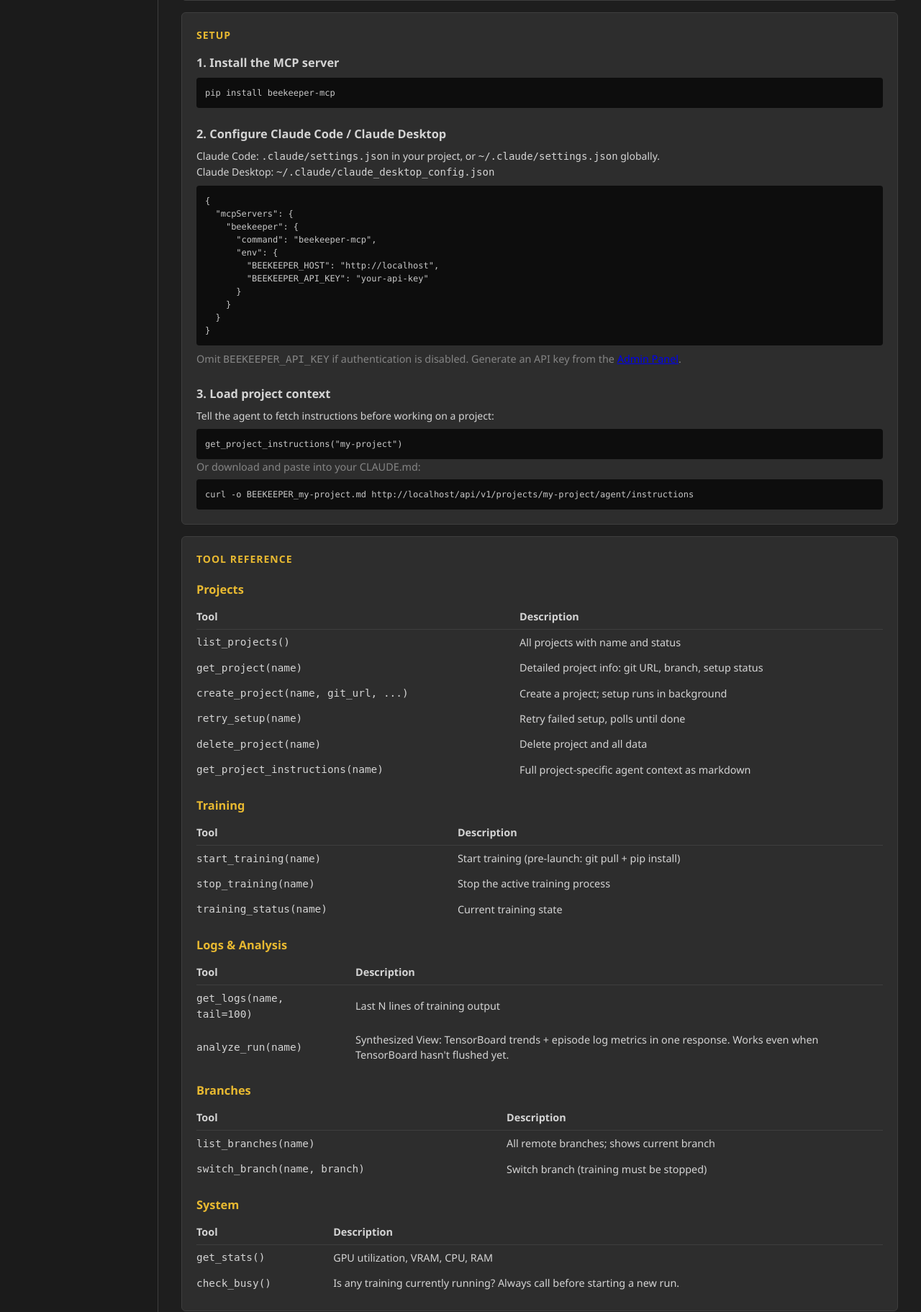
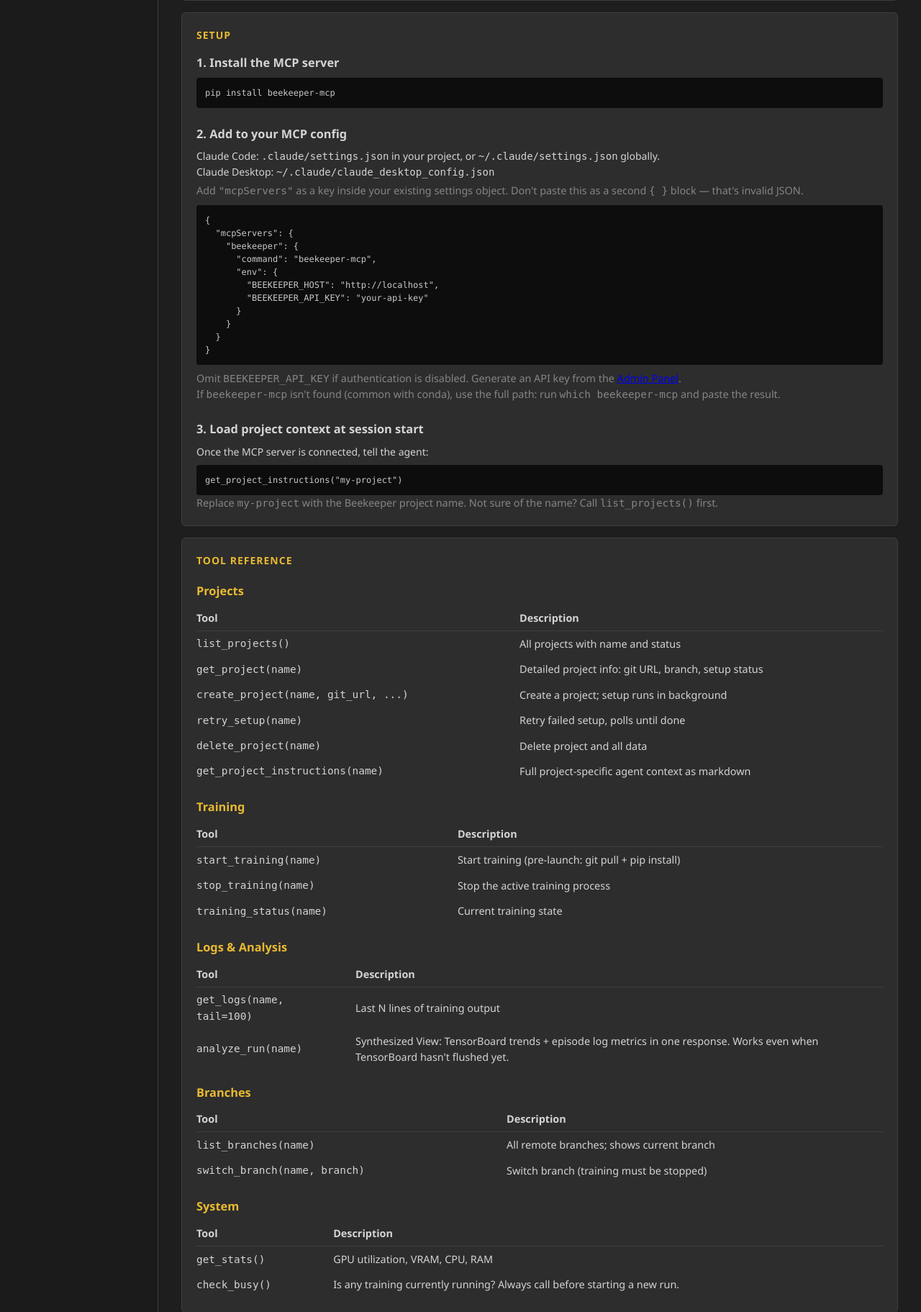
Before and after one commit to bobcowher/beekeeper, a Flask app: page /api/v1/mcp in a window 1280 px wide. Shown: the part 252-2075 px from the top of the page at 72% size. Run offline with Flask 3, Linux system fonts and the light colour scheme; some libraries are stand-ins or nearby versions.

Commit message:
docs: clarify MCP config merging, PATH issue, and list_projects as connectivity check

```diff
--- a/templates/mcp.html
+++ b/templates/mcp.html
@@ -28,10 +28,13 @@
     <h3 style="margin-top: 1rem; margin-bottom: 0.5rem;">1. Install the MCP server</h3>
     <pre class="api-examples">pip install beekeeper-mcp</pre>
 
-    <h3 style="margin-top: 1.5rem; margin-bottom: 0.5rem;">2. Configure Claude Code / Claude Desktop</h3>
-    <p style="margin-bottom: 0.5rem;">
+    <h3 style="margin-top: 1.5rem; margin-bottom: 0.5rem;">2. Add to your MCP config</h3>
+    <p style="margin-bottom: 0.25rem;">
         Claude Code: <code>.claude/settings.json</code> in your project, or <code>~/.claude/settings.json</code> globally.<br>
         Claude Desktop: <code>~/.claude/claude_desktop_config.json</code>
+    </p>
+    <p style="margin-bottom: 0.5rem; color: var(--text-secondary); font-size: 0.9rem;">
+        Add <code>"mcpServers"</code> as a key inside your existing settings object. Don't paste this as a second <code>{ }</code> block — that's invalid JSON.
     </p>
     <pre class="api-examples">{
   "mcpServers": {
@@ -46,16 +49,16 @@
 }</pre>
     <p style="margin-top: 0.5rem; font-size: 0.9rem; color: var(--text-secondary);">
         Omit <code>BEEKEEPER_API_KEY</code> if authentication is disabled.
-        Generate an API key from the <a href="{{ url_for('admin.index') }}">Admin Panel</a>.
+        Generate an API key from the <a href="{{ url_for('admin.index') }}">Admin Panel</a>.<br>
+        If <code>beekeeper-mcp</code> isn't found (common with conda), use the full path: run <code>which beekeeper-mcp</code> and paste the result.
     </p>
 
-    <h3 style="margin-top: 1.5rem; margin-bottom: 0.5rem;">3. Load project context</h3>
-    <p style="margin-bottom: 0.5rem;">Tell the agent to fetch instructions before working on a project:</p>
+    <h3 style="margin-top: 1.5rem; margin-bottom: 0.5rem;">3. Load project context at session start</h3>
+    <p style="margin-bottom: 0.5rem;">Once the MCP server is connected, tell the agent:</p>
     <pre class="api-examples">get_project_instructions("my-project")</pre>
     <p style="color: var(--text-secondary); font-size: 0.9rem;">
-        Or download and paste into your CLAUDE.md:
+        Replace <code>my-project</code> with the Beekeeper project name. Not sure of the name? Call <code>list_projects()</code> first.
     </p>
-    <pre class="api-examples">curl -o BEEKEEPER_my-project.md http://{{ request.host }}/api/v1/projects/my-project/agent/instructions</pre>
 </section>
 
 <section class="card">
```
Also changed, not shown: templates/project.html (+7 -2 lines).
